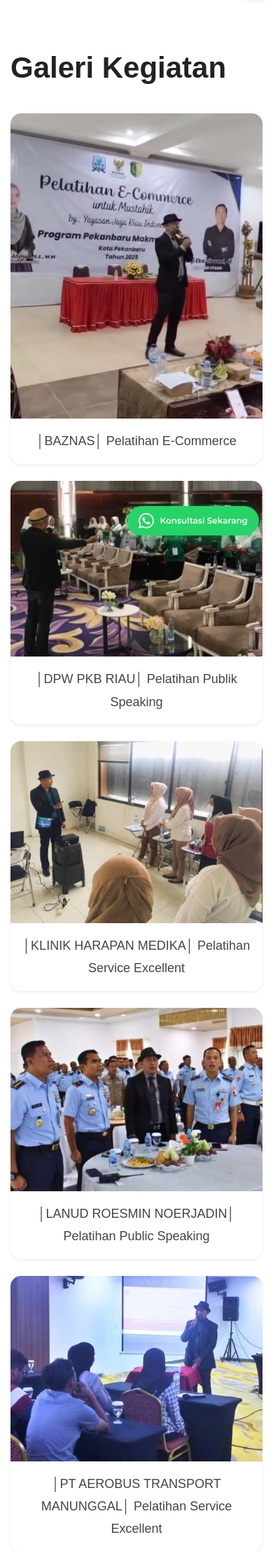
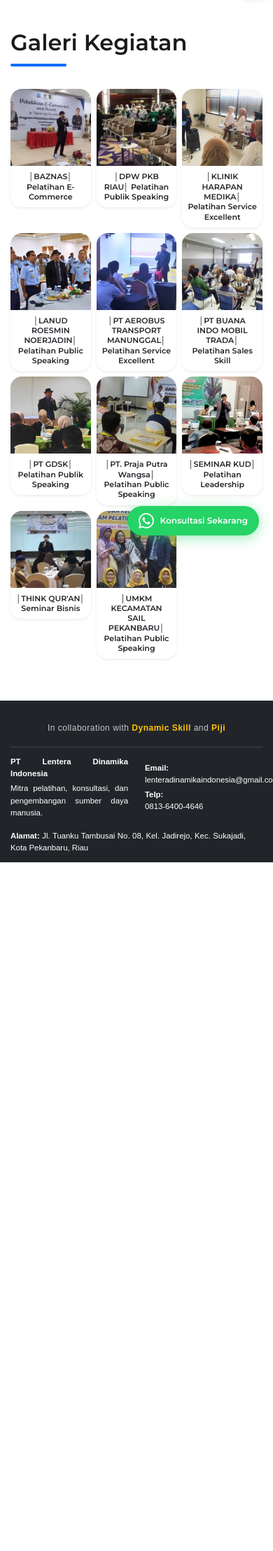
Before and after one commit to Jiefrizal/dynamic-skill, a Flask app: page /gallery in a window 390 px wide. Shown: the part 48-2264 px from the top of the page at 70% size. After the commit the page ends 1280 px from the top, so only its background shows below. Run offline with Flask 3, Linux system fonts and the light colour scheme.

Commit message:
update website dynamic skill

```diff
--- a/app.py
+++ b/app.py
@@ -269,23 +269,8 @@
         return jsonify({'success': False, 'error': str(e)}), 500
 
 
-@app.route("/contact", methods=["GET", "POST"])
+@app.route("/contact")
 def contact():
-    if request.method == "POST":
-        name = request.form.get('name', '').strip()
-        email = request.form.get('email', '').strip()
-        message = request.form.get('message', '').strip()
-
-        # Validation
-        if not name or not email or not message:
-            return jsonify({'success': False, 'error': 'Semua field harus diisi'}), 400
-
-        try:
-            save_message(name, email, message)
-            return jsonify({'success': True, 'message': 'Pesan Anda berhasil dikirim!'}), 200
-        except Exception as e:
-            return jsonify({'success': False, 'error': str(e)}), 500
-
     return render_template("pages/contact.html")
 
 
--- a/templates/pages/gallery.html
+++ b/templates/pages/gallery.html
@@ -4,31 +4,171 @@
 
 {% block content %}
 
-<div class="container content-page">
+<style>
+    .gallery-section {
+        font-family: 'Montserrat', sans-serif;
+        padding-top: 90px !important;
+    }
+    .gallery-title {
+        font-size: clamp(2rem, 5vw, 2.75rem);
+        font-weight: 800;
+        color: #1a1a1a;
+        margin-top: 0;
+        margin-bottom: 2rem;
+        position: relative;
+        padding-bottom: 15px;
+    }
+    .gallery-title::after {
+        content: '';
+        position: absolute;
+        bottom: 0;
+        left: 0;
+        width: 80px;
+        height: 4px;
+        background-color: #0d6efd;
+        border-radius: 2px;
+    }
+    .gallery-card {
+        border: none;
+        border-radius: 16px;
+        overflow: hidden;
+        transition: transform 0.3s cubic-bezier(0.16, 1, 0.3, 1), box-shadow 0.3s ease;
+        background: #fff;
+    }
+    .gallery-card:hover {
+        transform: translateY(-8px);
+        box-shadow: 0 15px 35px rgba(0,0,0,0.1) !important;
+    }
+    .gallery-card img {
+        height: 240px;
+        object-fit: cover;
+        transition: transform 0.5s ease;
+    }
+    .gallery-card:hover img {
+        transform: scale(1.05);
+    }
+    .gallery-card .card-body {
+        padding: 1.25rem;
+        background-color: #ffffff;
+    }
+    .gallery-card .card-text {
+        font-size: 1.05rem;
+        font-weight: 700;
+        color: #212529;
+        margin-bottom: 0;
+        text-align: center;
+        text-transform: capitalize;
+    }
 
-    <h1 class="page-heading">
+    .zoom-trigger {
+        cursor: zoom-in;
+        display: block;
+    }
+
+    /* Lightbox modal background */
+    .lightbox-modal {
+        display: none;
+        position: fixed;
+        z-index: 9999;
+        padding-top: 100px;
+        left: 0;
+        top: 0;
+        width: 100%;
+        height: 100%;
+        overflow: auto;
+        background-color: rgba(0, 0, 0, 0.9);
+        backdrop-filter: blur(5px);
+    }
+
+    /* Lightbox image content */
+    .lightbox-content {
+        margin: auto;
+        display: block;
+        max-width: 85%;
+        max-height: 75vh;
+        border-radius: 8px;
+        box-shadow: 0 5px 25px rgba(0,0,0,0.5);
+        transform: scale(0.95);
+        transition: transform 0.3s cubic-bezier(0.16, 1, 0.3, 1);
+    }
+
+    .lightbox-modal.active .lightbox-content {
+        transform: scale(1);
+    }
+
+    /* Close button */
+    .lightbox-close {
+        position: absolute;
+        top: 30px;
+        right: 35px;
+        color: #fff;
+        font-size: 40px;
+        font-weight: bold;
+        cursor: pointer;
+        transition: color 0.2s;
+        line-height: 1;
+    }
+
+    .lightbox-close:hover,
+    .lightbox-close:focus {
+        color: #ffc107;
+        text-decoration: none;
+    }
+
+    /* Caption of image */
+    .lightbox-caption {
+        margin: auto;
+        display: block;
+        width: 80%;
+        max-width: 700px;
+        text-align: center;
+        color: #fff;
+        font-family: 'Montserrat', sans-serif;
+        font-weight: 600;
+        font-size: 1.1rem;
+        padding: 15px 0;
+    }
+
+    @media (max-width: 768px) {
+        .gallery-card img {
+            height: 110px !important;
+        }
+        .gallery-card .card-body {
+            padding: 0.5rem !important;
+        }
+        .gallery-card .card-text {
+            font-size: 11px !important;
+            line-height: 1.3;
+        }
+    }
+</style>
+
+<div class="container content-page gallery-section">
+
+    <h1 class="gallery-title">
         Galeri Kegiatan
     </h1>
 
     {% if images %}
-        <div class="row g-4">
+        <div class="row g-2 g-md-4">
 
             {% for image in images %}
                 {% set name_without_ext = image.rsplit('.', 1)[0] %}
 
-                <div class="col-md-4 col-sm-6">
-                    <div class="card shadow-sm h-100 overflow-hidden">
-
-                        <img src="{{ url_for('static', filename='images/' ~ image) }}"
-                             class="card-img-top"
-                             alt="{{ name_without_ext }}">
-
+                <div class="col-4 col-md-4">
+                    <div class="card gallery-card shadow-sm">
+                        <a href="{{ url_for('static', filename='images/' ~ image) }}" class="zoom-trigger" data-caption="{{ name_without_ext|replace('_',' ') }}">
+                            <div class="overflow-hidden">
+                                <img src="{{ url_for('static', filename='images/' ~ image) }}"
+                                     class="card-img-top"
+                                     alt="{{ name_without_ext }}">
+                            </div>
+                        </a>
                         <div class="card-body">
                             <p class="card-text text-center mb-0">
-                                {{ name_without_ext }}
+                                {{ name_without_ext|replace('_',' ') }}
                             </p>
                         </div>
-
                     </div>
                 </div>
 
@@ -47,4 +187,58 @@
 
 </div>
 
+<!-- Image Lightbox Modal -->
+<div id="imageLightbox" class="lightbox-modal">
+    <span class="lightbox-close">&times;</span>
+    <img class="lightbox-content" id="lightboxImg">
+    <div id="lightboxCaption" class="lightbox-caption"></div>
+</div>
+
+<script>
+document.addEventListener("DOMContentLoaded", function() {
+    const lightbox = document.getElementById("imageLightbox");
+    const lightboxImg = document.getElementById("lightboxImg");
+    const lightboxCaption = document.getElementById("lightboxCaption");
+    const closeBtn = document.querySelector(".lightbox-close");
+
+    document.querySelectorAll(".zoom-trigger").forEach(item => {
+        item.addEventListener("click", function(e) {
+            e.preventDefault();
+            const imgSrc = this.getAttribute("href");
+            const captionText = this.getAttribute("data-caption");
+
+            lightboxImg.src = imgSrc;
+            lightboxCaption.textContent = captionText;
+            lightbox.style.display = "block";
+            setTimeout(() => {
+                lightbox.classList.add("active");
+            }, 10);
+            document.body.style.overflow = "hidden"; // Disable scroll when open
+        });
+    });
+
+    function closeLightbox() {
+        lightbox.classList.remove("active");
+        setTimeout(() => {
+            lightbox.style.display = "none";
+        }, 300);
+        document.body.style.overflow = ""; // Enable scroll
+    }
+
+    closeBtn.addEventListener("click", closeLightbox);
+    lightbox.addEventListener("click", function(e) {
+        if (e.target === lightbox || e.target === closeBtn) {
+            closeLightbox();
+        }
+    });
+
+    // Close on Escape key
+    document.addEventListener("keydown", function(e) {
+        if (e.key === "Escape" && lightbox.style.display === "block") {
+            closeLightbox();
+        }
+    });
+});
+</script>
+
 {% endblock %}
```
Also changed, not shown: templates/pages/about.html (+11 -8 lines), templates/pages/contact.html (+86 -122 lines).
